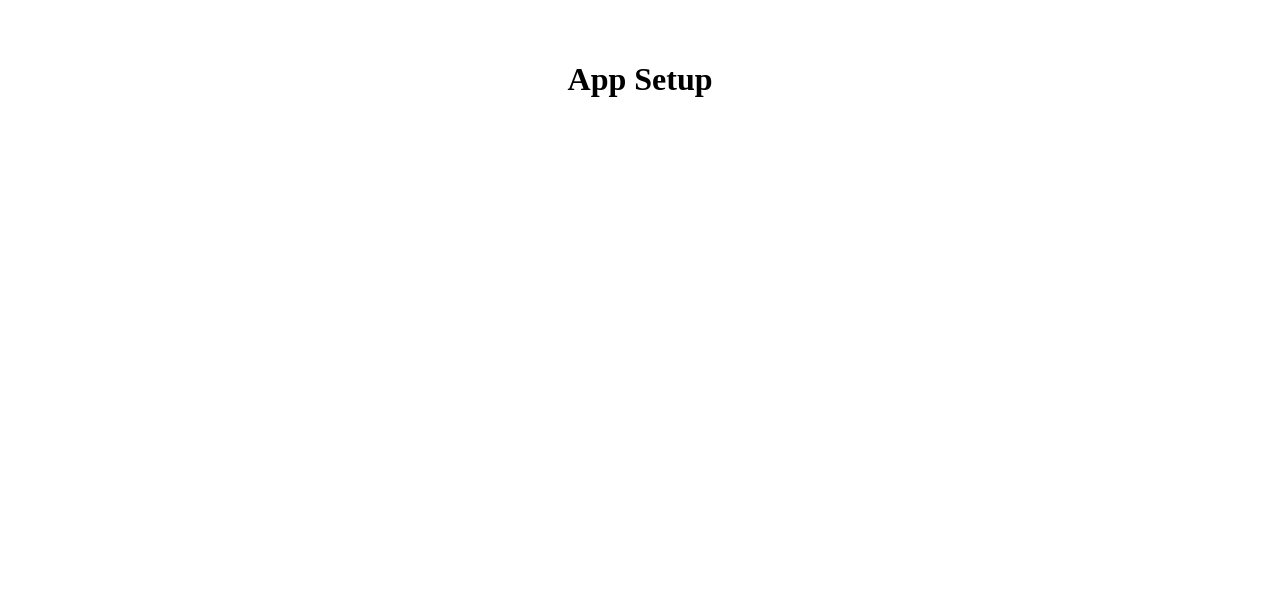
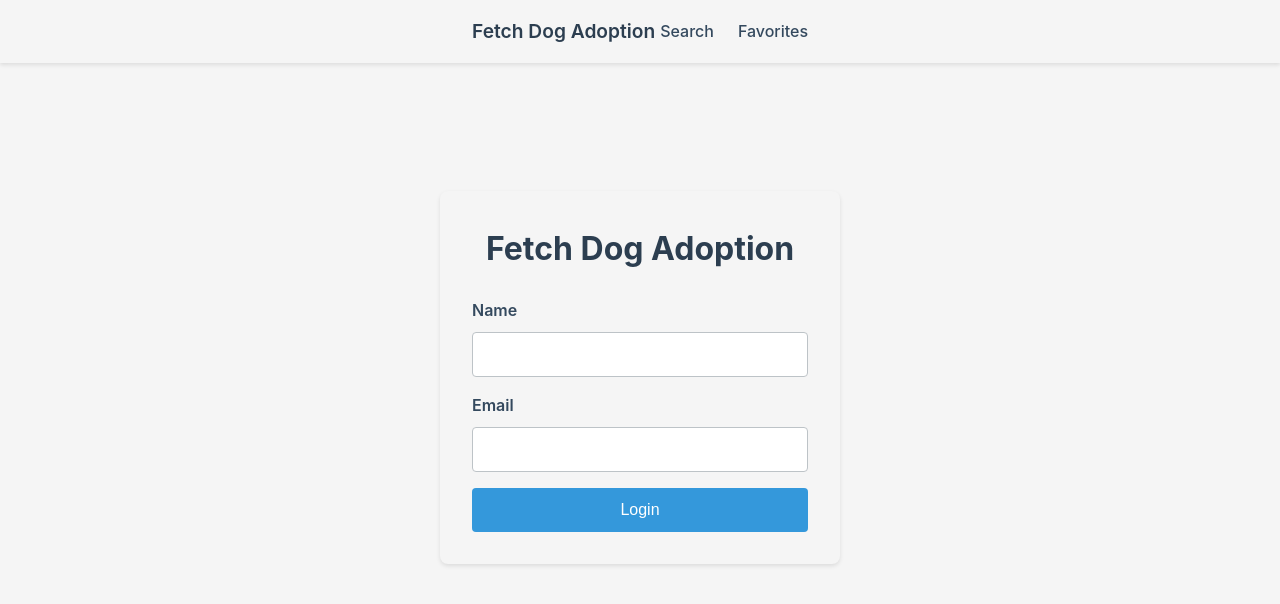
Before and after one commit to will-of-mike/fetch-dog-adoption, a React (Vite) app: page /login in a window 1280 px wide. Shown: the top 604 px of the page. Built offline with nearby package versions, Linux system fonts and the light colour scheme.

Commit message:
feat(LoginForm, Header, App updates): create login form, header components and styling using css modules

```diff
--- a/src/App.css
+++ /dev/null
@@ -1,6 +0,0 @@
-#root {
-  max-width: 1280px;
-  margin: 0 auto;
-  padding: 2rem;
-  text-align: center;
-}
--- /dev/null
+++ b/src/App.module.css
@@ -0,0 +1,15 @@
+.appContainer {
+    display: flex;
+    flex-direction: column;
+    min-height: 100vh;
+}
+
+.mainContent {
+    flex: 1;
+    padding: 2rem;
+    padding-top: 6rem; /* Account for fixed header height */
+    max-width: 1200px;
+    margin: 0 auto;
+    width: 100%;
+    box-sizing: border-box;
+}
--- a/src/App.tsx
+++ b/src/App.tsx
@@ -1,11 +1,19 @@
-import { JSX } from 'react/jsx-runtime'
-import './App.css'
+import { BrowserRouter } from 'react-router-dom';
+import AppRoutes from './routes';
+import Header from './components/Common/Header/Header';
+import { JSX } from 'react';
+import styles from './App.module.css';
+
 
 export default function App(): JSX.Element {
-
   return (
-    <>
-      <h1>App Setup</h1>
-    </>
-  )
-};
+      <BrowserRouter>
+        <div className={styles.appContainer}>
+          <Header />
+          <main className={styles.mainContent}>
+            <AppRoutes />
+          </main>
+        </div>
+      </BrowserRouter>
+  );
+}
--- /dev/null
+++ b/src/components/Common/Header/Header.module.css
@@ -0,0 +1,42 @@
+.header {
+    background: #f5f5f5;
+    box-shadow: 0 2px 4px rgba(0, 0, 0, 0.1);
+    padding: 1rem 0;
+}
+
+.navContainer {
+    max-width: 400px;
+    margin: 0 auto;
+    padding: 0 2rem;
+    display: flex;
+    justify-content: space-between;
+    align-items: center;
+}
+
+.logo {
+    font-weight: 600;
+    font-size: 1.2rem;
+    color: #2c3e50;
+    text-decoration: none;
+    transition: color 0.3s ease;
+}
+
+.logo:hover {
+    color: #3498db;
+}
+
+.navLinks {
+    display: flex;
+    gap: 1.5rem;
+}
+
+.link {
+    color: #34495e;
+    text-decoration: none;
+    font-weight: 500;
+    transition: color 0.3s ease;
+}
+
+.link:hover {
+    color: #3498db;
+}
--- /dev/null
+++ b/src/components/Common/Header/Header.tsx
@@ -0,0 +1,16 @@
+import { Link } from 'react-router-dom';
+import styles from './Header.module.css';
+
+export default function Header() {
+  return (
+    <header className={styles.header}>
+      <nav className={styles.navContainer}>
+        <Link to="/" className={styles.logo}>Fetch Dog Adoption</Link>
+        <div className={styles.navLinks}>
+          <Link to="/search" className={styles.link}>Search</Link>
+          <Link to="/favorites" className={styles.link}>Favorites</Link>
+        </div>
+      </nav>
+    </header>
+  );
+}
--- /dev/null
+++ b/src/components/Login/LoginForm.module.css
@@ -0,0 +1,70 @@
+.loginContainer {
+    max-width: 400px;
+    margin: 2rem auto;
+    padding: 2rem;
+    background: #f5f5f5;
+    border-radius: 8px;
+    box-shadow: 0 2px 4px rgba(0, 0, 0, 0.1);
+}
+
+.title {
+    text-align: center;
+    color: #2c3e50;
+    margin-bottom: 1.5rem;
+}
+
+.loginForm {
+    display: flex;
+    flex-direction: column;
+    gap: 1rem;
+}
+
+.formGroup {
+    display: flex;
+    flex-direction: column;
+    gap: 0.5rem;
+}
+
+.formGroup label {
+    font-weight: 600;
+    color: #34495e;
+}
+
+.inputField {
+    padding: 0.8rem;
+    border: 1px solid #bdc3c7;
+    border-radius: 4px;
+    font-size: 1rem;
+    width: 100%;
+    box-sizing: border-box;
+}
+
+.loginButton {
+    background: #3498db;
+    color: white;
+    padding: 0.8rem;
+    border: none;
+    border-radius: 4px;
+    cursor: pointer;
+    font-size: 1rem;
+    transition: background 0.3s ease;
+    width: 100%;
+}
+
+.loginButton:hover {
+    background: #2980b9;
+}
+
+.loginButton:disabled {
+    background: #bdc3c7;
+    cursor: not-allowed;
+}
+
+.errorMessage {
+    color: #e74c3c;
+    padding: 0.5rem;
+    background: #f8d7da;
+    border-radius: 4px;
+    text-align: center;
+    margin-top: 1rem;
+}
--- /dev/null
+++ b/src/components/Login/LoginForm.tsx
@@ -0,0 +1,55 @@
+import { useState, FormEvent } from 'react';
+import { useNavigate } from 'react-router-dom';
+import styles from './LoginForm.module.css';
+
+export default function LoginForm() {
+  const [name, setName] = useState('');
+  const [email, setEmail] = useState('');
+  const [error, setError] = useState('');
+  const [loading, setLoading] = useState(false);
+  const navigate = useNavigate();
+
+  const handleSubmit = async (e: FormEvent) => {
+    e.preventDefault();
+    setLoading(true);
+    setError('');
+  };
+
+  return (
+    <div className={styles.loginContainer}>
+      <h1 className={styles.title}>Fetch Dog Adoption</h1>
+      <form onSubmit={handleSubmit} className={styles.loginForm}>
+        <div className={styles.formGroup}>
+          <label htmlFor="name">Name</label>
+          <input
+            id="name"
+            type="text"
+            value={name}
+            onChange={(e) => setName(e.target.value)}
+            required
+            className={styles.inputField}
+          />
+        </div>
+        <div className={styles.formGroup}>
+          <label htmlFor="email">Email</label>
+          <input
+            id="email"
+            type="email"
+            value={email}
+            onChange={(e) => setEmail(e.target.value)}
+            required
+            className={styles.inputField}
+          />
+        </div>
+        {error && <div className={styles.errorMessage}>{error}</div>}
+        <button
+          type="submit"
+          className={styles.loginButton}
+          disabled={loading}
+        >
+          {loading ? 'Logging in...' : 'Login'}
+        </button>
+      </form>
+    </div>
+  );
+}
--- a/src/index.css
+++ b/src/index.css
@@ -0,0 +1,17 @@
+/* Reset and base styles */
+* {
+    margin: 0;
+    padding: 0;
+    box-sizing: border-box;
+}
+
+body {
+    font-family: -apple-system, BlinkMacSystemFont, 'Segoe UI', Roboto, Oxygen, Ubuntu, Cantarell;
+    line-height: 1.6;
+    background-color: #f5f5f5;
+}
+
+  /* Add smooth scrolling */
+html {
+    scroll-behavior: smooth;
+}
```
